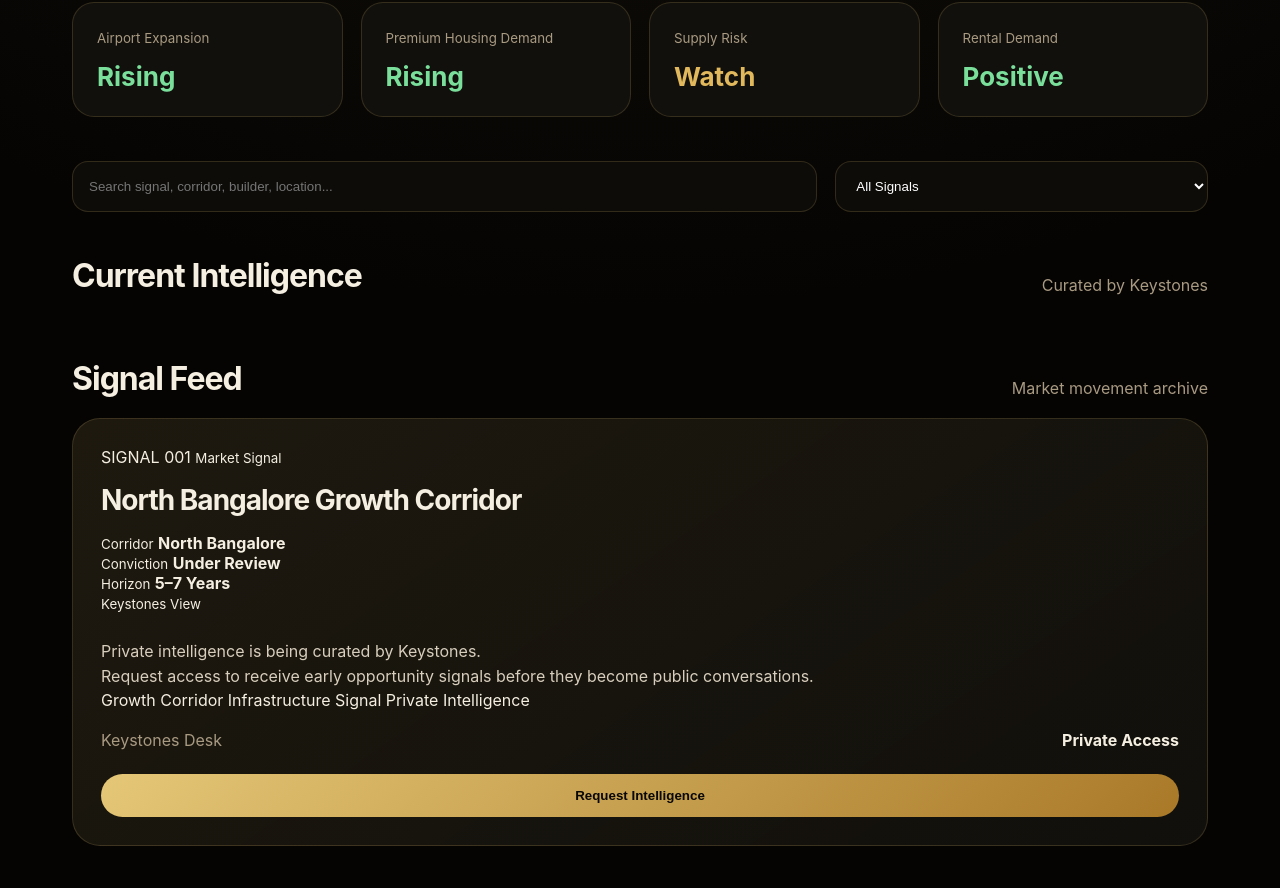
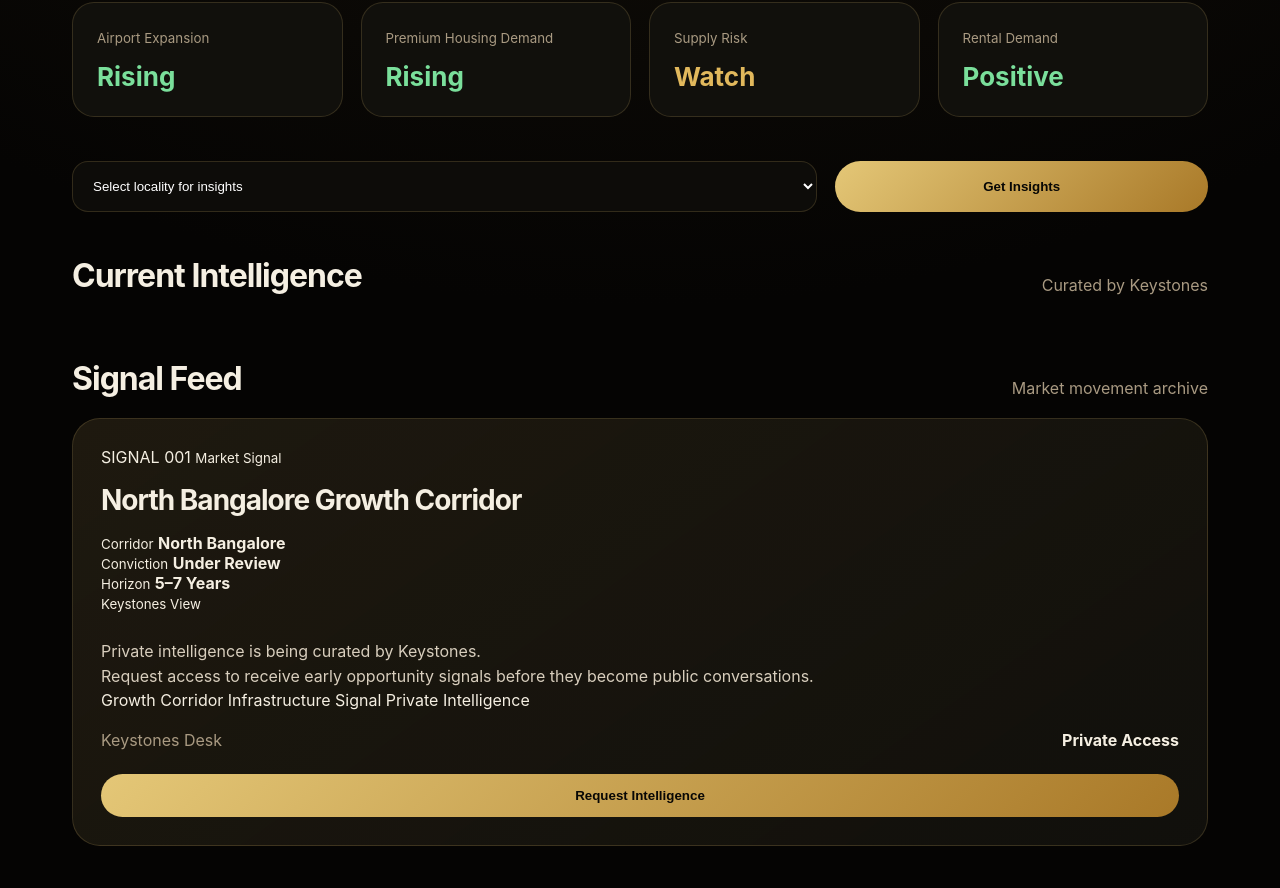
Before and after one commit to Akash-Keystones/keystones-intelligence-terminal, a website: page index.html in a window 1280 px wide. Shown: the part 1184-2072 px from the top of the page. Drawn offline with nearby package versions, Linux system fonts and the light colour scheme; no server answers.

Commit message:
Update index.html

```diff
--- a/index.html
+++ b/index.html
@@ -61,14 +61,23 @@
     </section>
 
     <section class="search-panel">
-      <input id="searchInput" type="search" placeholder="Search signal, corridor, builder, location..." />
-      <select id="categoryFilter">
-        <option value="all">All Signals</option>
-        <option value="hot">A+ Conviction</option>
-        <option value="market">Market Signal</option>
-        <option value="rera">RERA Signal</option>
-        <option value="builder">Builder Movement</option>
+      <select id="localitySelect">
+        <option value="">Select locality for insights</option>
+        <option value="Kalyan Nagar">Kalyan Nagar</option>
+        <option value="Hebbal">Hebbal</option>
+        <option value="Yelahanka">Yelahanka</option>
+        <option value="Devanahalli">Devanahalli</option>
+        <option value="Dollars Colony">Dollars Colony</option>
+        <option value="Bagalur">Bagalur</option>
+        <option value="Jakkur">Jakkur</option>
+        <option value="Chikkajala">Chikkajala</option>
+        <option value="Sahakar Nagar">Sahakar Nagar</option>
+        <option value="RT Nagar">RT Nagar</option>
+        <option value="Hennur Road">Hennur Road</option>
+        <option value="Thanisandra">Thanisandra</option>
       </select>
+
+      <button id="localitySearchBtn" type="button">Get Insights</button>
     </section>
 
     <main>
```
